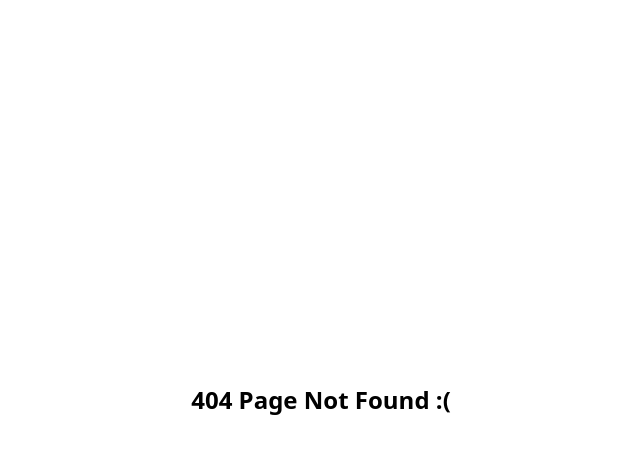
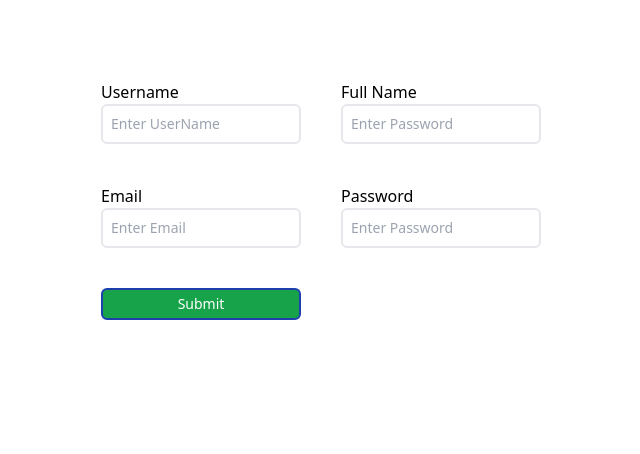
Before and after one commit to i-amansharma07/chai-frontend, a React (Vite) app: page /register in a window 1280 px wide. Before the commit this address had no page. Shown: the top 454 px of the page, without its empty margins (319-959 px from the left). Built offline with nearby package versions, Linux system fonts and the light colour scheme.

Commit message:
Landing Page added Login and Register Page added made with react-hook-form

```diff
--- a/package.json
+++ b/package.json
@@ -12,6 +12,7 @@
   "dependencies": {
     "react": "^18.2.0",
     "react-dom": "^18.2.0",
+    "react-hook-form": "^7.50.1",
     "react-router-dom": "^6.22.1"
   },
   "devDependencies": {
--- a/src/App.jsx
+++ b/src/App.jsx
@@ -1,10 +1,9 @@
-import { BrowserRouter as Router } from 'react-router-dom';
-import openRoutes from './routes/openRoutes'
-import protectedRoutes from './routes/protectedRoutes'
+import openRoutes from "./routes/openRoutes";
+import protectedRoutes from "./routes/protectedRoutes";
 
 function App() {
-  const isAuthenticated = true
-  const Routes = isAuthenticated ? protectedRoutes  : openRoutes
+  const isAuthenticated = false;
+  const Routes = isAuthenticated ? protectedRoutes : openRoutes;
 
   return <Routes />;
 }
--- /dev/null
+++ b/src/pages/open/LandingPage.jsx
@@ -0,0 +1,24 @@
+import { Link } from "react-router-dom";
+const LandingPage = () => {
+  return (
+    <div className="p-4">
+      <div className="flex justify-end gap-8">
+        <Link to={"/register"}>
+          <button className="rounded-md border-2 border-black  p-1">
+            Register
+          </button>
+        </Link>
+        <Link to={"/login"}>
+          <button className="rounded-md border-2 border-black  p-1">
+            Login
+          </button>
+        </Link>
+      </div>
+      <div className="flex h-screen w-screen items-center justify-center text-2xl font-bold">
+        Landing Page
+      </div>
+    </div>
+  );
+};
+
+export default LandingPage;
--- a/src/pages/open/Login.jsx
+++ b/src/pages/open/Login.jsx
@@ -1,52 +1,62 @@
-import { useState } from "react";
+import { useForm } from "react-hook-form";
 
 const LoginPage = () => {
-  const [email, setEmail] = useState("");
-  const [password, setPassword] = useState("");
+  const {
+    register,
+    handleSubmit,
+    formState: { errors, isSubmitting },
+  } = useForm();
 
-  const handleEmailChange = (event) => {
-    setEmail(event.target.value);
-  };
-
-  const handlePasswordChange = (event) => {
-    setPassword(event.target.value);
-  };
-
-  const handleSubmit = (event) => {
-    event.preventDefault();
-    console.log("Email:", email);
-    console.log("Password:", password);
+  const onSubmit = async (data) => {
+    await new Promise((resolve) => setTimeout(resolve, 1000));
+    console.log(data);
   };
 
   return (
-    <form onSubmit={handleSubmit}>
+    <form onSubmit={handleSubmit(onSubmit)}>
       <div className="flex flex-col items-center gap-8 p-20">
         <div className="flex flex-col">
           <label>Email / Userame</label>
           <input
+            {...register("email_username", {
+              required: "email or userName can't be empty",
+            })}
+            type="text"
             className="border-black-500 w-[200px] rounded-md border-2 p-2 text-sm"
-            id="email"
             placeholder="Enter Email"
-            value={email}
-            onChange={handleEmailChange}
           />
+          {errors.email_username && (
+            <span className="text-sm text-red-500">
+              {errors.email_username.message}
+            </span>
+          )}
         </div>
-        <div className="flex flex-col gap-1">
+        <div className="flex flex-col">
           <label>Password</label>
           <input
+            {...register("password", {
+              required: "Password is required",
+              minLength: {
+                value: 8,
+                message: "Password must contain atleast 8 characters",
+              },
+            })}
+            type="password"
             className="border-black-500 w-[200px] rounded-md border-2 p-2 text-sm"
-            id="password"
             placeholder="Enter Password"
-            value={password}
-            onChange={handlePasswordChange}
           />
+          {errors.password && (
+            <span className="text-sm text-red-500">
+              {errors.password.message}
+            </span>
+          )}
         </div>
 
         <button
-          className="sm rounded-md border-2 border-blue-800 px-2 py-1 text-sm"
+          className={`sm rounded-md border-2 border-blue-800 px-2 py-1 text-sm text-white ${isSubmitting ? "bg-red-600" : "bg-green-600"}`}
           type="submit"
         >
-          Submit
+          {isSubmitting ? "Submitting" : "Submit"}
         </button>
       </div>
     </form>
--- a/src/pages/open/Register.jsx
+++ b/src/pages/open/Register.jsx
@@ -1,4 +1,119 @@
-import React from 'react'
+import { useForm } from "react-hook-form";
+
+const Register = () => {
+  const {
+    register,
+    handleSubmit,
+    formState: { errors, isSubmitting },
+  } = useForm();
+
+  const onSubmit = async (data) => {
+    await new Promise((resolve) => setTimeout(resolve, 1000));
+    console.log(data);
+  };
+
+  return (
+    <form onSubmit={handleSubmit(onSubmit)}>
+      <div className="flex flex-col items-center gap-8 p-20">
+        <div className="grid grid-cols-2 gap-10">
+          <div className="flex flex-col">
+            <label>Username</label>
+            <input
+              {...register("username", {
+                required: "Username is required",
+                validate: (value) => {
+                  if (value.includes(" ")) {
+                    return "Username does't contain space";
+                  }
+                  return true;
+                },
+              })}
+              type="text"
+              className="border-black-500 w-[200px] rounded-md border-2 p-2 text-sm"
+              placeholder="Enter UserName"
+            />
+            {errors.username && (
+              <span className="text-sm text-red-500">
+                {errors.username.message}
+              </span>
+            )}
+          </div>
+          <div className="flex flex-col">
+            <label>Full Name</label>
+            <input
+              {...register("full_name", {
+                required: "Full Name is required",
+              })}
+              type="text"
+              className="border-black-500 w-[200px] rounded-md border-2 p-2 text-sm"
+              placeholder="Enter Password"
+            />
+            {errors.full_name && (
+              <span className="text-sm text-red-500">
+                {errors.full_name.message}
+              </span>
+            )}
+          </div>
+          <div className="flex flex-col">
+            <label>Email</label>
+            <input
+              {...register("email", {
+                required: "Email is required",
+                validate: (value) => {
+                  //custom validation
+                  if (!value.includes("@")) {
+                    return "Email must contain @"; // returning message is like returning error
+                  }
+                  return true; // this means no error found
+                },
+              })}
+              type="text"
+              className="border-black-500 w-[200px] rounded-md border-2 p-2 text-sm"
+              placeholder="Enter Email"
+            />
+            {errors.email && (
+              <span className="text-sm text-red-500">
+                {errors.email?.message}
+              </span>
+            )}
+          </div>
+          <div className="flex flex-col">
+            <label>Password</label>
+            <input
+              {...register("password", {
+                required: "password is required",
+                minLength: {
+                  value: 8,
+                  message: "Password must be greater than 8 characters",
+                },
+              })}
+              type="password"
+              className="border-black-500 w-[200px] rounded-md border-2 p-2 text-sm"
+              placeholder="Enter Password"
+            />
+            {errors.password && (
+              <span className="text-sm text-red-500">
+                {errors.password?.message}
+              </span>
+            )}
+          </div>
+
+          <button
+            className={`sm rounded-md border-2 border-blue-800 px-2 py-1 text-sm text-white ${isSubmitting ? "bg-red-600" : "bg-green-600"}`}
+            type="submit"
+          >
+            {isSubmitting ? "Submitting" : "Submit"}
+          </button>
+        </div>
+      </div>
+    </form>
+  );
+};
+export default Register;
+
+/*
+
+OLDER WAY TO WRITE FORMS IN REACT
 
 const Register = () => {
   const [email, setEmail] = useState("");
@@ -51,6 +166,5 @@ const Register = () => {
       </div>
     </form>
   );
-}
-
-export default Register
+  };
+  */
--- a/src/routes/openRoutes.jsx
+++ b/src/routes/openRoutes.jsx
@@ -1,16 +1,18 @@
-import { Routes, Route } from 'react-router-dom';
+import { Routes, Route } from "react-router-dom";
 import Login from "../pages/open/Login";
-import Register from '../pages/open/Register';
-import NotFoundPage from '../pages/NotFoundPage';
+import Register from "../pages/open/Register";
+import NotFoundPage from "../pages/NotFoundPage";
+import LandingPage from "../pages/open/LandingPage";
 
 const OpenRoutes = () => {
-    return (
-        <Routes>
-            <Route path='/' element={<Login />} />
-            <Route path='/register' element={<Register />} />
-            <Route path='*' element={<NotFoundPage />}/>
-        </Routes>
-    );
+  return (
+    <Routes>
+      <Route path="/" element={<LandingPage />} />
+      <Route path="/login" element={<Login />} />
+      <Route path="/register" element={<Register />} />
+      <Route path="*" element={<NotFoundPage />} />
+    </Routes>
+  );
 };
 
 export default OpenRoutes;
--- a/vite.config.js
+++ b/vite.config.js
@@ -5,6 +5,6 @@ import react from "@vitejs/plugin-react";
 export default defineConfig({
   plugins: [react()],
   server: {
-    port: 3000,
+    port: 5500,
   },
 });
```
Also changed, not shown: 1 other file (tests, documents, lock files or other folders). Lines whose indentation alone changed are shown as unchanged.
